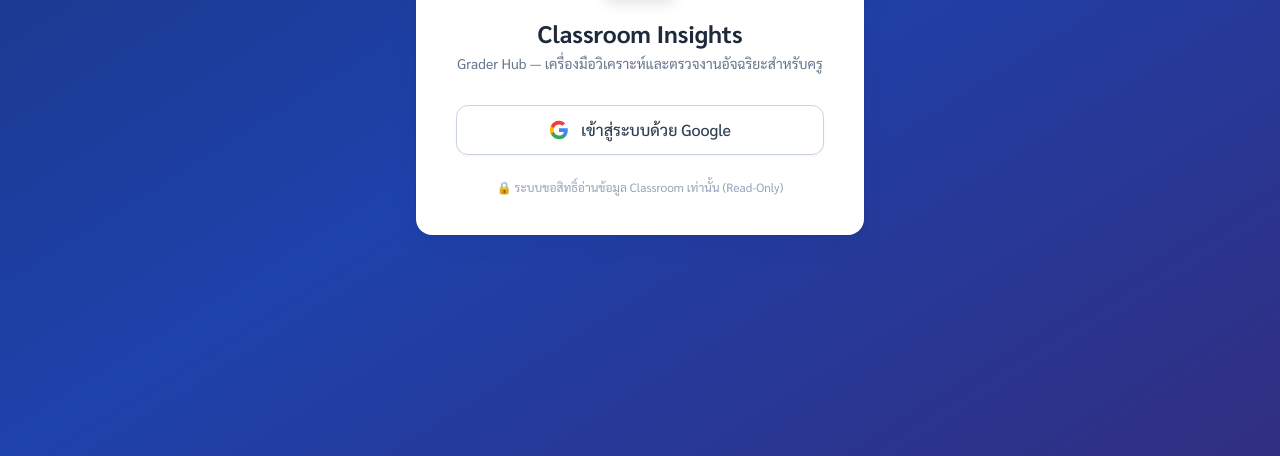
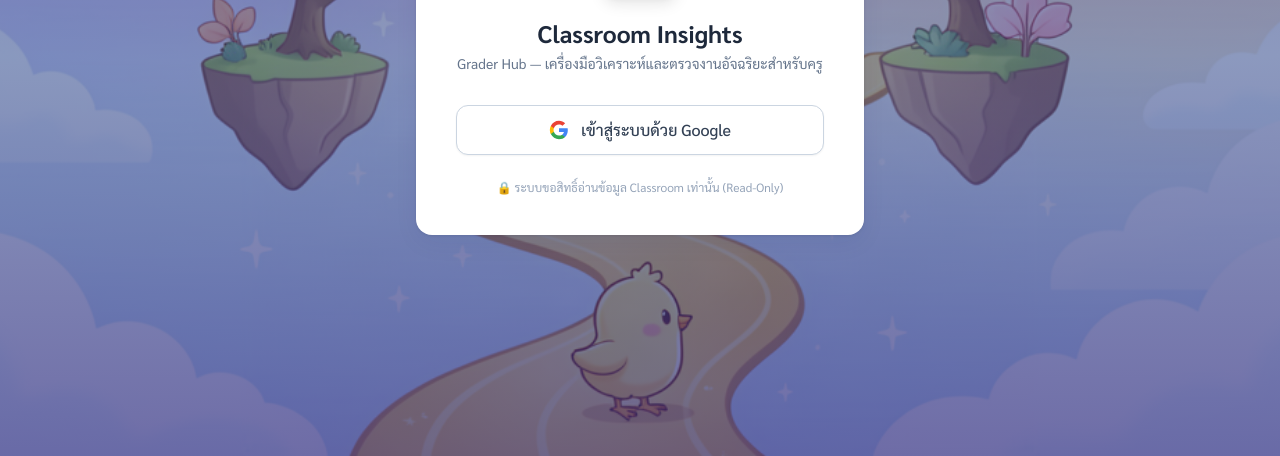
Before and after one commit to e1234k-pixel/ClassroomAnalize, a plain HTML site: page frontend/index.html in a window 1280 px wide. Shown: the part 344-800 px from the top of the page. Drawn offline with nearby package versions, Linux system fonts and the light colour scheme.

Commit message:
feat: hero banner login background + badge artwork - unified pastel chibi theme

```diff
--- a/frontend/index.html
+++ b/frontend/index.html
@@ -46,8 +46,9 @@
 <body class="bg-slate-100 min-h-screen">
 
 <!-- ══════════ LOGIN SCREEN ══════════ -->
-<div id="login-modal" class="fixed inset-0 z-50 bg-gradient-to-br from-brand-800 via-brand-700 to-indigo-900 flex items-center justify-center px-4">
-    <div class="card max-w-md w-full p-10 text-center fade-in">
+<div id="login-modal" class="fixed inset-0 z-50 bg-gradient-to-br from-brand-800 via-brand-700 to-indigo-900 flex items-center justify-center px-4 bg-cover bg-center" style="background-image:url('img/hero-banner.png')">
+    <div class="absolute inset-0 bg-gradient-to-b from-indigo-900/60 via-brand-800/50 to-indigo-900/70"></div>
+    <div class="card max-w-md w-full p-10 text-center fade-in relative">
         <div class="mx-auto w-20 h-20 rounded-2xl bg-gradient-to-br from-brand-500 to-indigo-500 flex items-center justify-center text-4xl mb-5 shadow-lg">🎓</div>
         <h2 class="text-2xl font-bold text-slate-800 mb-1">Classroom Insights</h2>
         <p class="text-sm text-slate-500 mb-8">Grader Hub — เครื่องมือวิเคราะห์และตรวจงานอัจฉริยะสำหรับครู</p>
@@ -278,6 +279,10 @@
                     <img src="img/pets-chibi.png" alt="คู่หูสัตว์เลี้ยง 5 ระดับ" class="w-full rounded-xl border border-slate-200">
                     <p class="text-xs text-slate-400 text-center mt-2">🐣 ดาวรุ่ง → 🐥 นักสำรวจ → 🐺 นักผจญภัย → 🦉 นักปราชญ์ → 🐉 ตำนานห้องเรียน</p>
                 </div>
+                <div class="mt-3">
+                    <img src="img/badges-chibi.png" alt="ป้ายรางวัลทั้งหมด" class="w-full rounded-xl border border-slate-200">
+                    <p class="text-xs text-slate-400 text-center mt-2">🌅 ตื่นเช้า • 💯 เพอร์เฟกต์ • 🚀 พัฒนาตัวเอง • 🛡️ ไม่ยอมแพ้ • 👑 เจ้าตาราง</p>
+                </div>
                 </div>
             </div>
         </div>
```
Also changed, not shown: frontend/img/badges-chibi.png (added), frontend/img/hero-banner.png (added).
